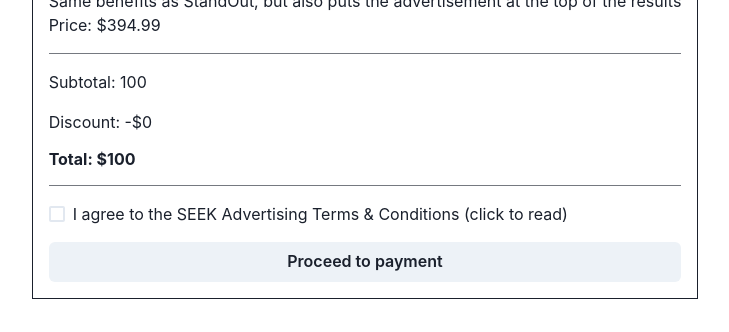
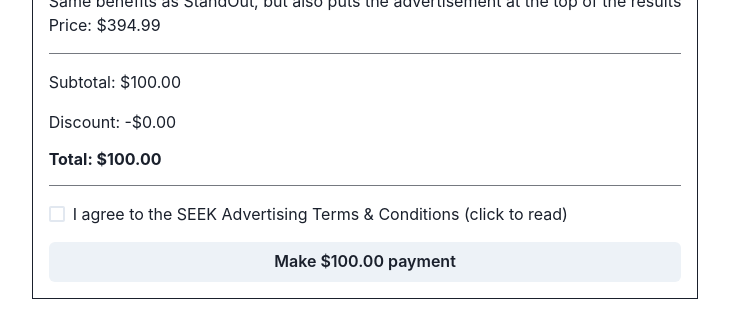
Before and after one commit to bootlegneurons/ta-ad-cart, a React (Create React App) app: page / in a window 1280 px wide. Shown: the part 407-739 px from the top of the page, without its empty margins (275-1004 px from the left). Built offline with nearby package versions, Linux system fonts and the light colour scheme.

Commit message:
create currency format helper

```diff
--- /dev/null
+++ b/src/features/cart/util.ts
@@ -0,0 +1,3 @@
+const audFormatter = new Intl.NumberFormat('en-AU', { style: 'currency', currency: 'AUD'});
+
+export const formatAud = (amount: number): string => audFormatter.format(amount);
--- a/src/pages/Cart.tsx
+++ b/src/pages/Cart.tsx
@@ -1,6 +1,7 @@
 import { Box, Button, Checkbox, Divider, Flex, Heading, Link, Text } from '@chakra-ui/react';
 import React from 'react';
 import useCart from '../features/cart/useCart';
+import { formatAud } from '../features/cart/util';
 
 const Cart = (): JSX.Element => {
   const cartId = '1';
@@ -19,12 +20,12 @@ const Cart = (): JSX.Element => {
                 {product.quantity}x {product.name}
               </Heading>
               <Text>{product.description}</Text>
-              <Text>Price: ${product.price}</Text>
+              <Text>Price: {formatAud(product.price)}</Text>
             </div>
           );
         })}
         <Divider />
-        <Text>Subtotal: {subtotal}</Text>
+        <Text>Subtotal: {formatAud(subtotal)}</Text>
         {offers.length > 0 && (
           <>
             <Heading as='h3' size='sm'>
@@ -32,21 +33,21 @@ const Cart = (): JSX.Element => {
             </Heading>
             {offers.map(offer => (
               <Text key={offer.description}>
-                {offer.description} (-${offer.discountAmount})
+                {offer.description} (-{formatAud(offer.discountAmount)})
               </Text>
             ))}
           </>
         )}
-        <Text>Discount: -${discount}</Text>
+        <Text>Discount: -{formatAud(discount)}</Text>
         <Heading as='h3' size='sm'>
-          Total: ${total}
+          Total: {formatAud(total)}
         </Heading>
         <Divider />
         <Box>
           <Checkbox>I agree to the SEEK Advertising Terms & Conditions</Checkbox> (
           <Link>click to read</Link>)
         </Box>
-        <Button disabled>Proceed to payment</Button>
+        <Button disabled>Make {formatAud(total)} payment</Button>
       </Flex>
     </Flex>
   );
```
